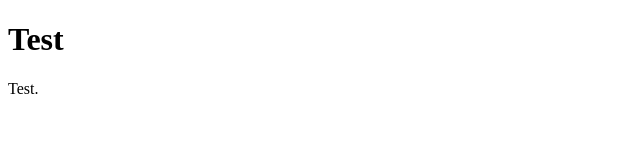
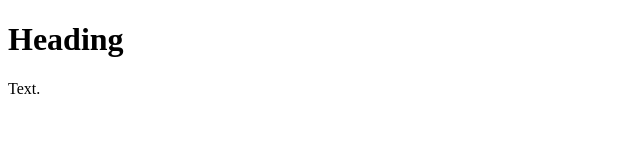
Before and after one commit to TrevorSteel12/TrevorSteel12.github.io, a plain HTML site: page index.html in a window 1280 px wide. Shown: the whole page, without its empty margins (0-640 px from the left). Drawn offline with Linux system fonts and the light colour scheme.

Commit message:
Update index.html

```diff
--- a/index.html
+++ b/index.html
@@ -1,7 +1,7 @@
 <!DOCTYPE html>
 <html>
 <body>
-<h1>Test</h1>
-<p>Test.</p>
+<h1>Heading</h1>
+<p>Text.</p>
 </body>
 </html>
```
